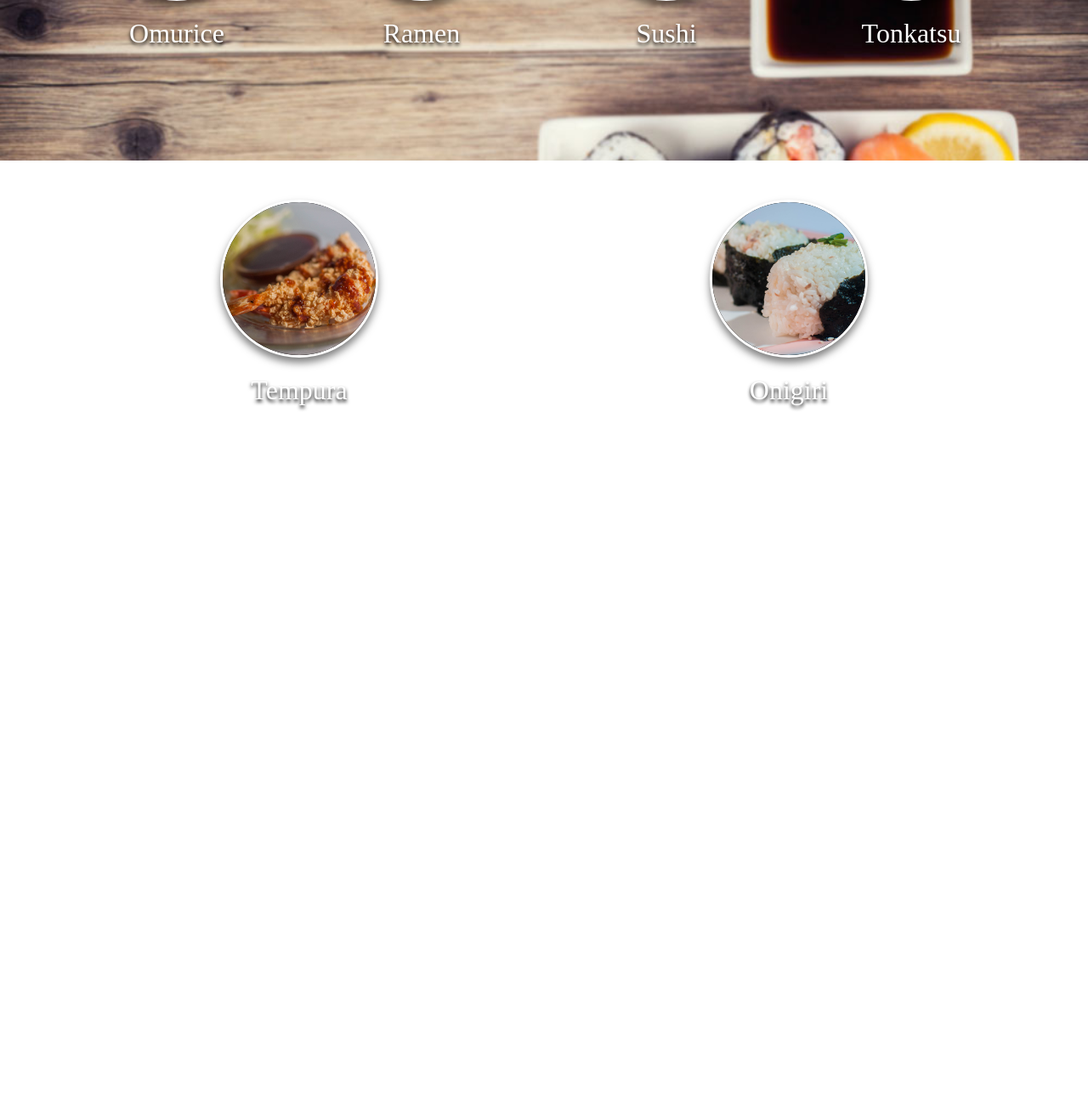
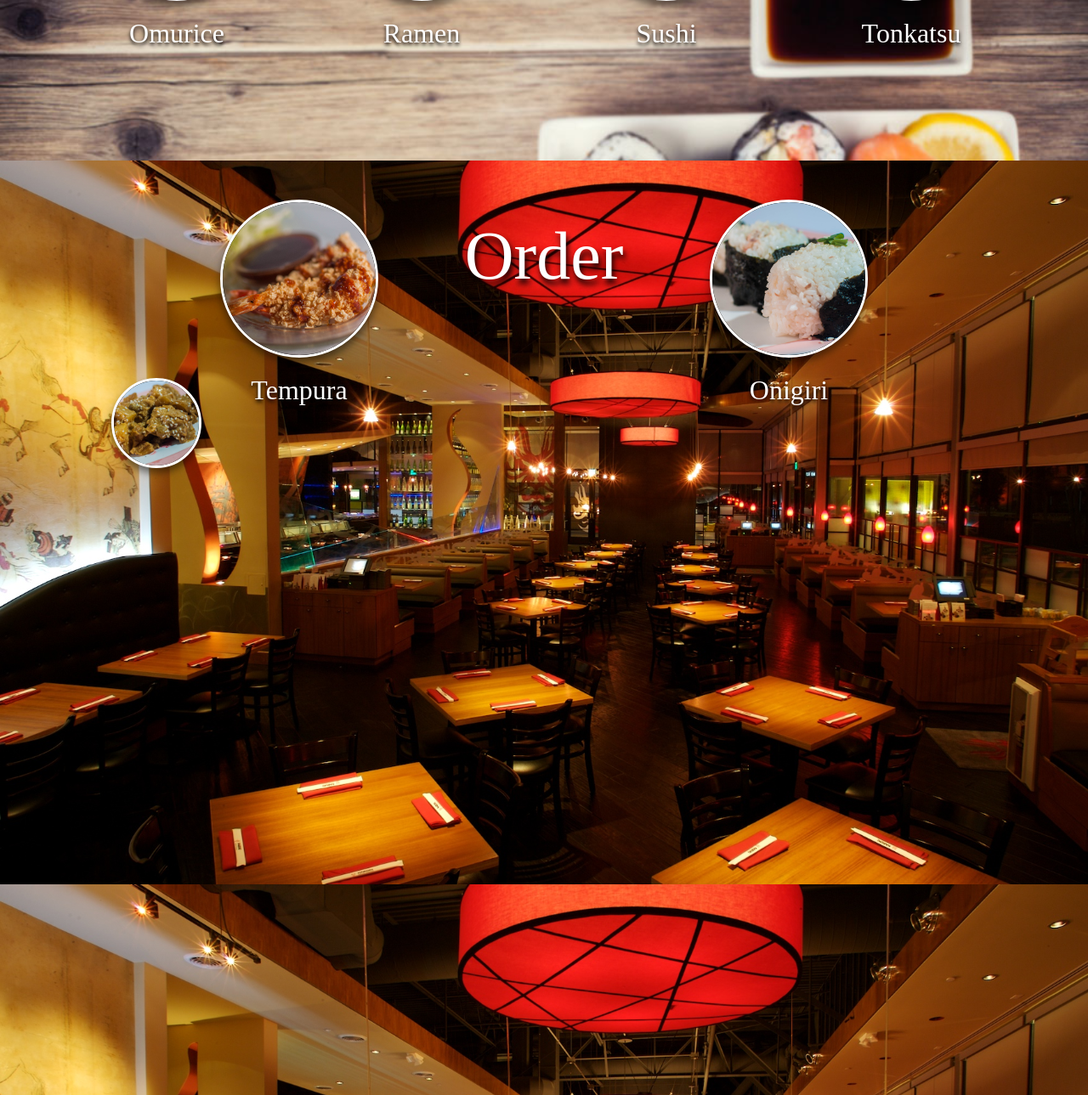
Before and after one commit to proLove0212/Eatadakimasu-Cafe, a PHP site: page / in a window 1280 px wide. Shown: the part 3111-4400 px from the top of the page at 85% size. Before the commit the page ends 3594 px from the top, so only its background shows below. Run offline with PHP 8.4, Linux system fonts and the light colour scheme; some libraries are stand-ins or nearby versions; some web fonts are replaced.

Commit message:
asdasdasd

```diff
--- a/public/css/main.css
+++ b/public/css/main.css
@@ -109,6 +109,10 @@
   background-image: url("../img/04blur.jpg");
 }
 
+.pimg4 {
+  background-image: url("../img/03.jpg");
+}
+
 .mainCapbg {
   background-color: rgba(255, 255, 255, 0.5);
   width: inherit;
@@ -139,7 +143,7 @@
   display: inline-block;
 }
 
-.container-story, .container-menu {
+.container-story, .container-menu, .container-order {
   width: 90%;
   margin: auto;
 }
@@ -173,17 +177,20 @@
   justify-content: space-around;
 }
 
-.container-menu .container-food {
+.container-food {
   height: 270px;
   width: 240px;
   margin: 0 0 150px 0;
   position: relative;
 }
 
-.container-menu .container-food .frame-food {
+.container-food .foods {
+  width: 180px;
+  height: 180px;
+}
+
+.container-food .frame {
   background-color: black;
-  height: 180px;
-  width: 180px;
   border-radius: 100%;
   border-style: solid;
   border-color: #fff;
@@ -193,7 +200,7 @@
   overflow: hidden;
 }
 
-.container-menu .container-food .frame-food .food {
+.container-food .frame .food {
   position: absolute;
   height: inherit;
   width: inherit;
@@ -202,57 +209,57 @@
   border-radius: inherit;
 }
 
-.container-menu .container-food .frame-food .curry {
+.container-food .frame .curry {
   background-image: url("../img/menu/curry.jpg");
   background-position-x: -60px;
 }
 
-.container-menu .container-food .frame-food .donburi {
+.container-food .frame .donburi {
   background-image: url("../img/menu/donburi.jpg");
   background-position-x: -68px;
 }
 
-.container-menu .container-food .frame-food .cakey {
+.container-food .frame .cakey {
   background-image: url("../img/menu/japanesecake.jpg");
   background-position-x: -40px;
 }
 
-.container-menu .container-food .frame-food .karaage {
+.container-food .frame .karaage {
   background-image: url("../img/menu/karaage.jpg");
   background-position-x: -30px;
 }
 
-.container-menu .container-food .frame-food .omurice {
+.container-food .frame .omurice {
   background-image: url("../img/menu/omurice.jpg");
   background-position-x: -40px;
 }
 
-.container-menu .container-food .frame-food .onigiri {
+.container-food .frame .onigiri {
   background-image: url("../img/menu/onigiri.jpg");
   background-position-x: -55px;
 }
 
-.container-menu .container-food .frame-food .ramen {
+.container-food .frame .ramen {
   background-image: url("../img/menu/ramen.jpg");
   background-position-x: -30px;
 }
 
-.container-menu .container-food .frame-food .sushi {
+.container-food .frame .sushi {
   background-image: url("../img/menu/sushi.jpg");
   background-position-y: -50px;
 }
 
-.container-menu .container-food .frame-food .tempura {
+.container-food .frame .tempura {
   background-image: url("../img/menu/tempura.jpg");
   background-position-x: -60px;
 }
 
-.container-menu .container-food .frame-food .tonkatsu {
+.container-food .frame .tonkatsu {
   background-image: url("../img/menu/tonkatsu.jpg");
   background-position-x: -45px;
 }
 
-.container-menu .container-food .frame-food .food-desc {
+.container-food .frame .food-desc {
   display: none;
   margin-top: 35px;
   width: 150px;
@@ -263,7 +270,7 @@
   z-index: 2;
 }
 
-.container-menu .container-food .frame-food .click-food {
+.container-food .frame .click-food {
   display: none;
   margin: 20px 0 0 -35px;
   height: 150px;
@@ -274,12 +281,12 @@
   z-index: 2;
 }
 
-.container-menu .container-food .frame-food .click-food span {
+.container-food .frame .click-food span {
   font-size: 12px;
   color: #fff;
 }
 
-.container-menu .container-food p {
+.container-food p {
   font-family: 'Blacksword';
   font-size: 2em;
   color: #fff;
@@ -291,25 +298,50 @@
   left: 0;
 }
 
-.container-menu .frame-food:hover .food {
+.frame:hover .food {
   opacity: 0.5;
 }
 
-.container-menu .frame-food:hover .food-desc {
+.frame:hover .food-desc {
   display: inline-block;
 }
 
-.container-menu .frame-food:hover .click-food {
+.frame:hover .click-food {
   display: block;
   cursor: pointer;
 }
 
-.container-menu .frame-food:hover .click-food:hover {
+.frame:hover .click-food:hover {
   background-color: #36d278;
 }
 
-.container-menu .frame-food:hover .click-food:active {
+.frame:hover .click-food:active {
   background-color: #27ae60;
+}
+
+.container-order {
+  display: flex;
+  align-items: stretch;
+  height: inherit;
+  display: block;
+}
+
+.container-order .order {
+  height: 100px;
+  width: 100px;
+}
+
+.container-order .order .curry {
+  background-position-x: -40px;
+}
+
+.container-order .left {
+  margin: 50px 0 0 0;
+  width: 100%;
+}
+
+.container-order .right {
+  width: 900px;
 }
 
 @media only screen and (max-width: 914px) {
@@ -367,10 +399,10 @@
   .pimg1 .mainCapbg .mainan {
     font-size: .5em;
   }
-  .pimg2 .container-story .sub, .pimg2 .container-menu .sub, .pimg2 .container-story .sub2, .pimg2 .container-menu .sub2 {
+  .pimg2 .container-story .sub, .pimg2 .container-menu .sub, .pimg2 .container-order .sub, .pimg2 .container-story .sub2, .pimg2 .container-menu .sub2, .pimg2 .container-order .sub2 {
     margin: 45px 0 30px 0;
   }
-  .pimg2 .container-story .subnan, .pimg2 .container-menu .subnan {
+  .pimg2 .container-story .subnan, .pimg2 .container-menu .subnan, .pimg2 .container-order .subnan {
     line-height: 1.1em;
   }
 }
--- a/public/css/main.scss
+++ b/public/css/main.scss
@@ -100,6 +100,10 @@
     background-image: url('../img/04blur.jpg');
 }
 
+.pimg4{
+    background-image: url('../img/03.jpg');
+}
+
 .mainCapbg{
     background-color: rgba(255,255,255,0.5);
     width: inherit;
@@ -165,6 +169,7 @@
     display: flex;
     flex-wrap: wrap;
     justify-content: space-around;
+}
 
 .container-food{
     height: 270px;
@@ -172,10 +177,13 @@
     margin: 0 0 150px 0;
     position: relative;
 
-        .frame-food{
+    .foods{
+        width: 180px;
+        height: 180px;
+    }
+
+    .frame{
         background-color: black;
-            height: 180px;
-            width: 180px;
         border-radius: 100%;
         border-style: solid;
         border-color: #fff;
@@ -285,7 +293,7 @@
     }
 }
 
-    .frame-food:hover{
+.frame:hover{
 
     .food{
         opacity: 0.5;
@@ -308,8 +316,32 @@
         background-color: $flat-green;
     }
 }
+
+.container-order{
+    @extend .container-story;
+    display: flex;
+    align-items: stretch;
+    height: inherit;
+    display: block;
+
+    .order{
+        height: 100px;
+        width: 100px;
+
+        .curry{
+            background-position-x: -40px;
+        }
     }
 
+    .left{
+        margin: 50px 0 0 0;
+        width: 100%;
+    }
+
+    .right{
+        width: 900px;
+    }
+}
 
 
 @media only screen and (max-width: 914px){
--- a/public/index.html
+++ b/public/index.html
@@ -2,7 +2,9 @@
 <html>
     <head>
         <meta name="viewport" content="width=device-width, initial-scale=1.0">
-         <link rel="stylesheet" href="./css/main.css">
+        <link rel="stylesheet" href="./css/main.css">
+        <script src="https://ajax.googleapis.com/ajax/libs/jquery/3.2.1/jquery.min.js"></script>
+        <script src="./js/app.js"></script>
         <title>Eatadakimasu Cafe | Welcome</title>
     </head>
 
@@ -44,14 +46,14 @@
                     <!--1 CURRY RICE  -->
 
                     <div class="container-food">
-                        <div class="frame-food ">
+                        <div class="frame foods">
                             <div class="food curry"></div>
                             <center>
                                 <span class="food-desc">
                                     Curry sauce is served on top of cooked rice to make
                                     curry rice.
                                 </span>
-                                <div class="click-food">
+                                <div class="click-food" id="curry">
                                     <span>CLICK TO ORDER</span>
                                 </div>
                             </center>
@@ -62,7 +64,7 @@
                     <!--2 DONBURI  -->
 
                     <div class="container-food">
-                        <div class="frame-food">
+                        <div class="frame foods">
                             <div class="food donburi"></div>
                             <center>
                                 <span class="food-desc">
@@ -79,7 +81,7 @@
                     <!--3 JAPANESE CAKEY  -->
 
                     <div class="container-food">
-                            <div class="frame-food">
+                        <div class="frame foods">
                             <div class="food cakey"></div>
                             <center>
                                 <span class="food-desc">
@@ -96,7 +98,7 @@
                     <!--4 KARAAGEEEEE  -->
 
                     <div class="container-food">
-                        <div class="frame-food">
+                        <div class="frame foods">
                             <div class="food karaage"></div>
                             <center>
                                 <span class="food-desc">
@@ -114,7 +116,7 @@
                     <!--5 OMURICEUUUUUUU!  -->
 
                     <div class="container-food">
-                        <div class="frame-food">
+                        <div class="frame foods">
                             <div class="food omurice"></div>
                             <center>
                                 <span class="food-desc">
@@ -132,7 +134,7 @@
                     <!--6 RAMEEEEEN OR LAAAMEEEEEN!  -->
 
                     <div class="container-food">
-                        <div class="frame-food">
+                        <div class="frame foods">
                             <div class="food ramen"></div>
                             <center>
                                 <span class="food-desc">
@@ -150,7 +152,7 @@
                     <!--7 SUSHIIII  -->
 
                     <div class="container-food">
-                        <div class="frame-food">
+                        <div class="frame foods">
                             <div class="food sushi"></div>
                             <center>
                                 <span class="food-desc">
@@ -168,7 +170,7 @@
                     <!--8 TONKATSU NO JUTSU!  -->
 
                     <div class="container-food">
-                        <div class="frame-food">
+                        <div class="frame foods">
                             <div class="food tonkatsu"></div>
                             <center>
                                 <span class="food-desc">
@@ -186,7 +188,7 @@
                     <!--9 TEMPURA MASARAP MALINAMNAN!!  -->
 
                     <div class="container-food">
-                        <div class="frame-food">
+                        <div class="frame foods">
                             <div class="food tempura"></div>
                             <center>
                                 <span class="food-desc">
@@ -204,7 +206,7 @@
                     <!--10 ONIGIRI (ZORO SKILL)  -->
 
                     <div class="container-food">
-                        <div class="frame-food">
+                        <div class="frame foods">
                             <div class="food onigiri"></div>
                             <center>
                                 <span class="food-desc">
@@ -220,6 +222,25 @@
 
                 </div>
             </div>
+
+            <!--ORDER SECTION  -->
+
+            <div class="pimg4 bg">
+                <div class="container-order">
+                    <div id="food-order"></div>
+                    <p class="sub cap">Order</p>
+                    <div class="left">
+                        <div class="container-food">
+                            <div class="frame order">
+                                <div class="food curry"></div>
+                            </div>
+                        </div>
+                    </div>
+                    <div class="right">
+
+                    </div>
+                </div>
+            </div>
             <footer>
             </footer>
         </div>
```
Also changed, not shown: public/foodOrder.html (+0 -11 lines), public/css/main.min.css, public/js/app.js (added). Lines whose indentation alone changed are shown as unchanged.
